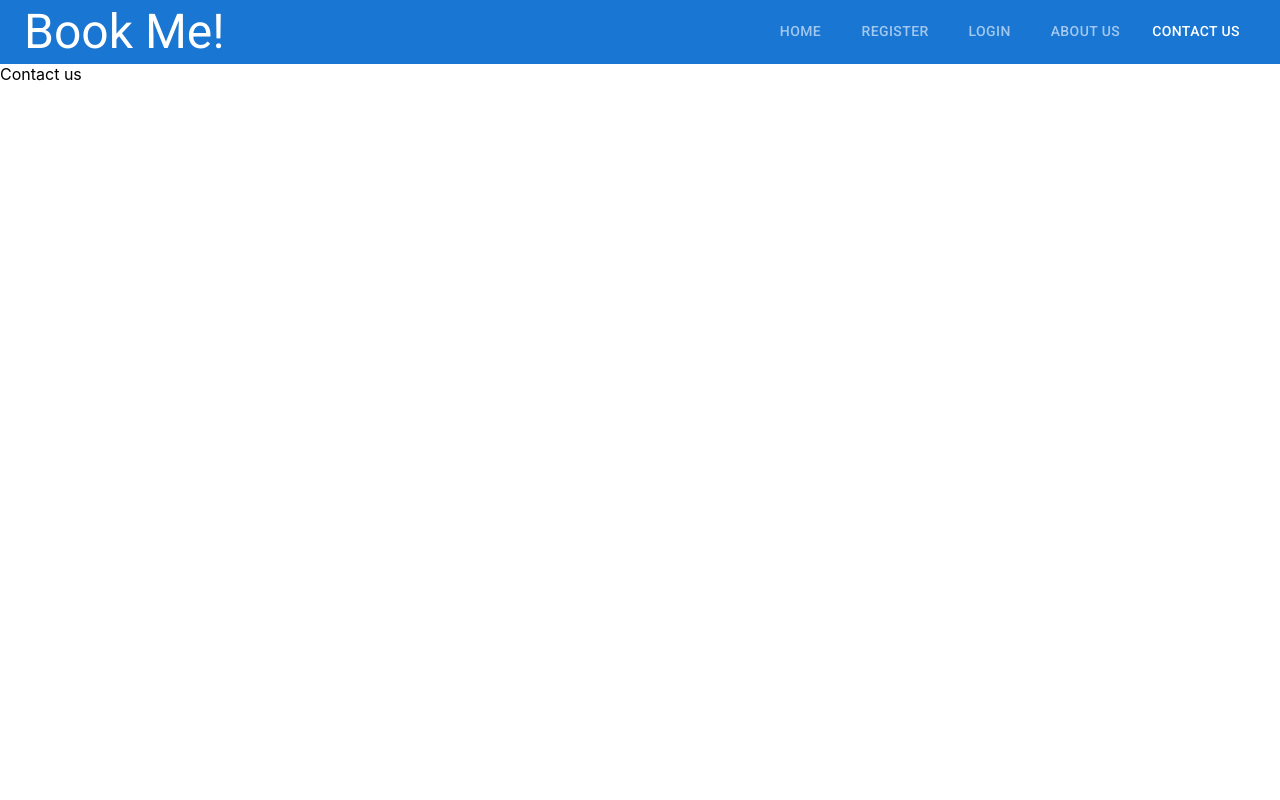
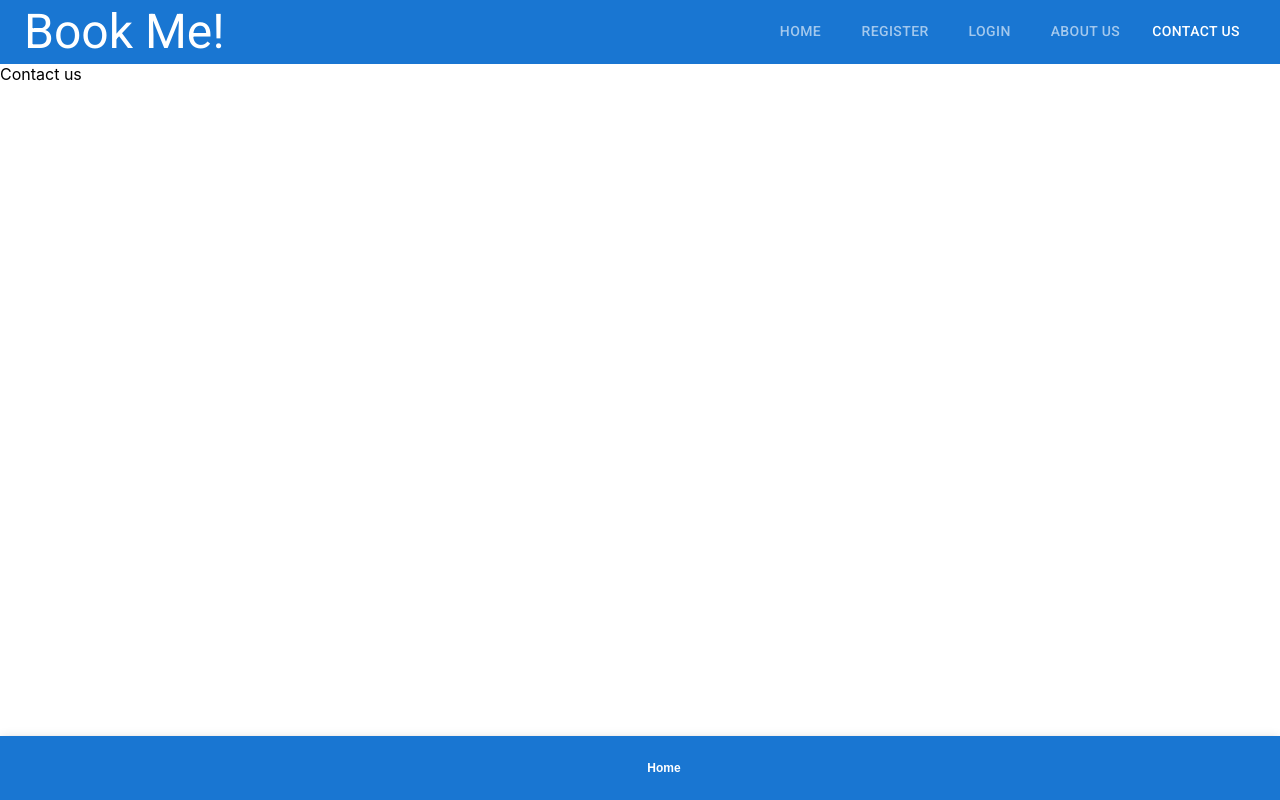
Before and after one commit to keithwv/codebusters, a React (Create React App) app in the folder client/: page /ContactUs in a window 1280 px wide. Built offline with nearby package versions, Linux system fonts and the light colour scheme.

Commit message:
Created a basic footer component

```diff
--- a/client/package.json
+++ b/client/package.json
@@ -7,6 +7,7 @@
     "@emotion/styled": "^11.6.0",
     "@material-ui/core": "^4.12.3",
     "@material-ui/styles": "^4.11.4",
+    "@mui/icons-material": "^5.3.0",
     "@mui/material": "^5.2.8",
     "@testing-library/jest-dom": "^5.16.1",
     "@testing-library/react": "^12.1.2",
--- a/client/src/App.js
+++ b/client/src/App.js
@@ -3,18 +3,20 @@ import { ThemeProvider } from "@material-ui/styles";
 import Header from "./Components/User Interface/Header";
 import theme from "./Components/User Interface/Theme";
 import { Route, Routes } from "react-router-dom";
+import Footer from "./Components/User Interface/Footer";
 
 function App(props) {
   return (
     <ThemeProvider theme={theme}>
         <Header />
         <Routes>
-          <Route path='/' element={<div>Home</div>} />
+          <Route path='/' element={<div style={{height: "2000px"}}>Home</div>} />
           <Route path='/Register' element={<div>Register</div>} />
           <Route path='/Login' element={<div>Login</div>} />
           <Route path='/AboutUs' element={<div>About Us</div>} />
           <Route path='/ContactUs' element={<div>Contact us</div>} />
         </Routes>
+        <Footer />
     </ThemeProvider>
   );
 }
--- /dev/null
+++ b/client/src/Components/User Interface/Footer.js
@@ -0,0 +1,52 @@
+import React from "react";
+import { makeStyles } from "@material-ui/styles";
+import AppBar from "@mui/material/AppBar";
+import Grid from "@mui/material/Grid";
+import { Toolbar } from "@mui/material";
+import FacebookIcon from "@mui/icons-material/Facebook";
+
+
+const useStyles = makeStyles((theme) => ({
+  footer: {
+    backgroundColor: theme.palette.common.blue,
+    width: "100%",
+  },
+  mainContainer: {
+    position: "absolute",
+  },
+  link: {
+    color: "white",
+    fontFamily: "Arial",
+    fontSize: "0.75rem",
+    fontWeight: "bold",
+  },
+}));
+
+const Footer = () => {
+  const classes = useStyles();
+
+  return (
+    <>
+      {/* <footer className={classes.footer}> */}
+        <AppBar
+          position="fixed"
+          color="primary"
+          sx={{ top: "auto", bottom: 0 }}
+        >
+          <Toolbar>
+            <Grid container justifyContent='center' className={classes.mainContainer} >
+              <Grid item>
+                <Grid container direction="column">
+                  <Grid item className={classes.link} >
+                     Home
+                  </Grid>
+                </Grid>
+              </Grid>
+            </Grid>
+          </Toolbar>
+        </AppBar>
+      {/* </footer> */}
+    </>
+  );
+};
+export default Footer;
--- a/client/src/Components/User Interface/Header.js
+++ b/client/src/Components/User Interface/Header.js
@@ -1,10 +1,10 @@
 import React, { useState, useEffect } from "react";
-import AppBar from "@mui/material/AppBar";
 import Toolbar from "@mui/material/Toolbar";
 import useScrollTrigger from "@mui/material/useScrollTrigger";
 import Typography from "@mui/material/Typography";
 import Tabs from "@mui/material/Tabs";
 import Tab from "@mui/material/Tab";
+import AppBar from "@mui/material/AppBar";
 import { makeStyles } from "@material-ui/styles";
 import { Link } from "react-router-dom";
 
```
Also changed, not shown: 1 other file (tests, documents, lock files or other folders).
